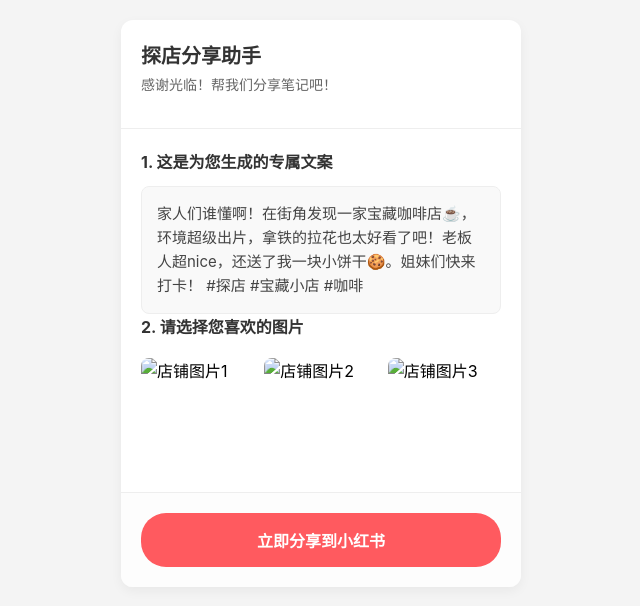
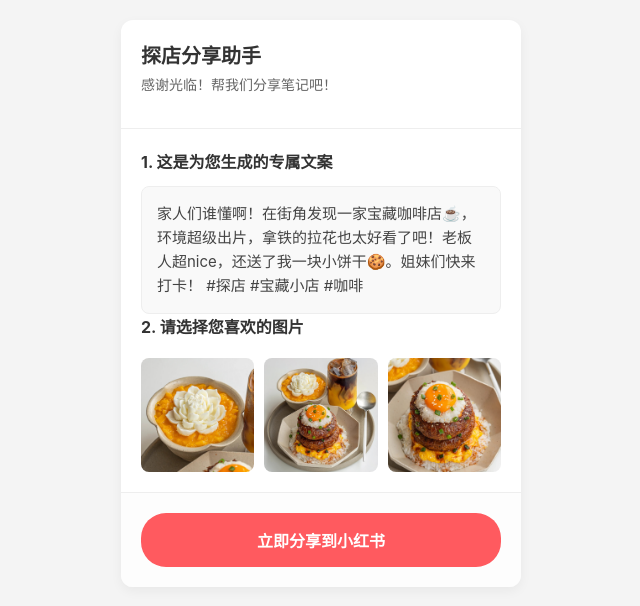
Before and after one commit to ohayashi156/-, a plain HTML site: page index.html in a window 1280 px wide. Shown: the whole page, without its empty margins (319-959 px from the left). Drawn offline with Linux system fonts and the light colour scheme.

Commit message:
Add files via upload

```diff
--- a/index.html
+++ b/index.html
@@ -117,10 +117,10 @@
 
             <h2>2. 请选择您喜欢的图片</h2>
             <div class="image-gallery">
-                <img src="1.jpg=店铺图1" alt="店铺图片1">
-                <img src="2.jpg=菜品图1" alt="店铺图片2">
-                <img src="3.=环境图1" alt="店铺图片3">
-            </div>
+    <img src="1.jpg" alt="店铺图片1">
+    <img src="2.jpg" alt="店铺图片2">
+    <img src="3.jpg" alt="店铺图片3">
+</div>
         </div>
 
         <div class="actions">
@@ -142,10 +142,11 @@
 
         // 2. 你要分享的图片链接数组
         // 【重要】请把下面的链接换成你自己的图片URL (必须是 https:// 开头的)
-        const IMAGE_URLS = [
-            '1.jpg=分享图1',
-            '2.jpg=分享图2'
-        ];
+       const IMAGE_URLS = [
+    '1.jpg',
+    '2.jpg',
+    '3.jpg'
+];
 
         // ----------------------------------------------
         // 【以下代码你不需要懂，直接用】
```
